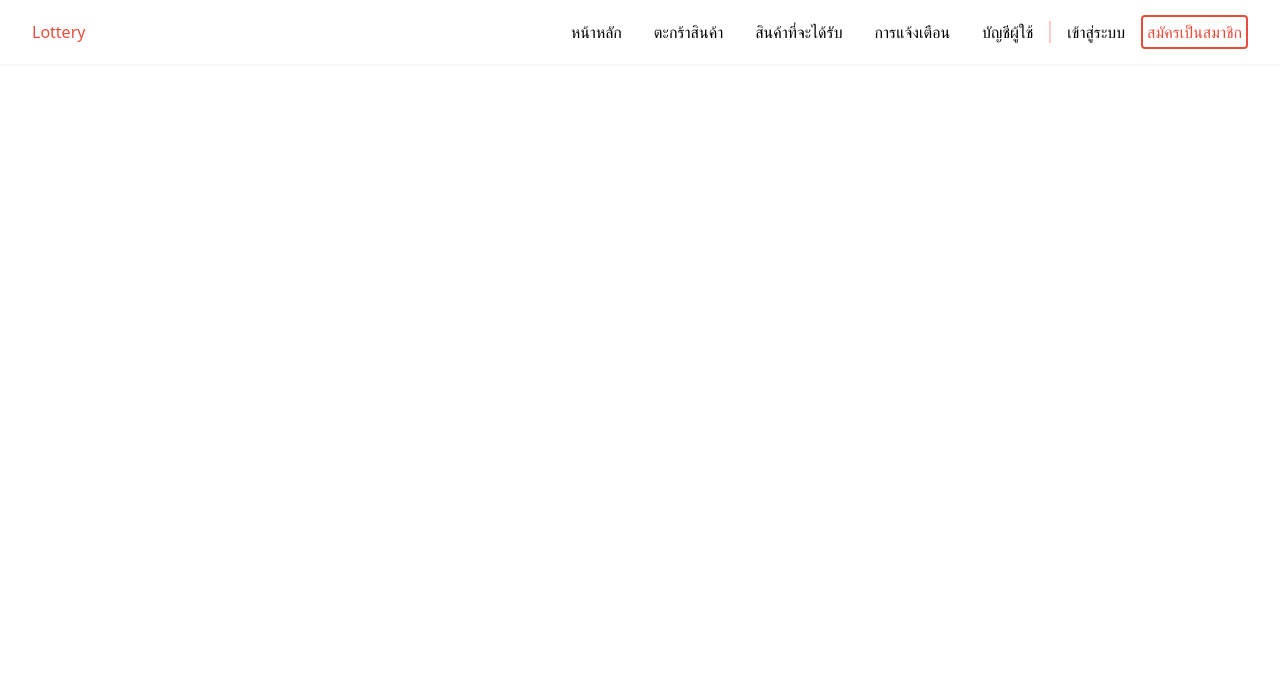
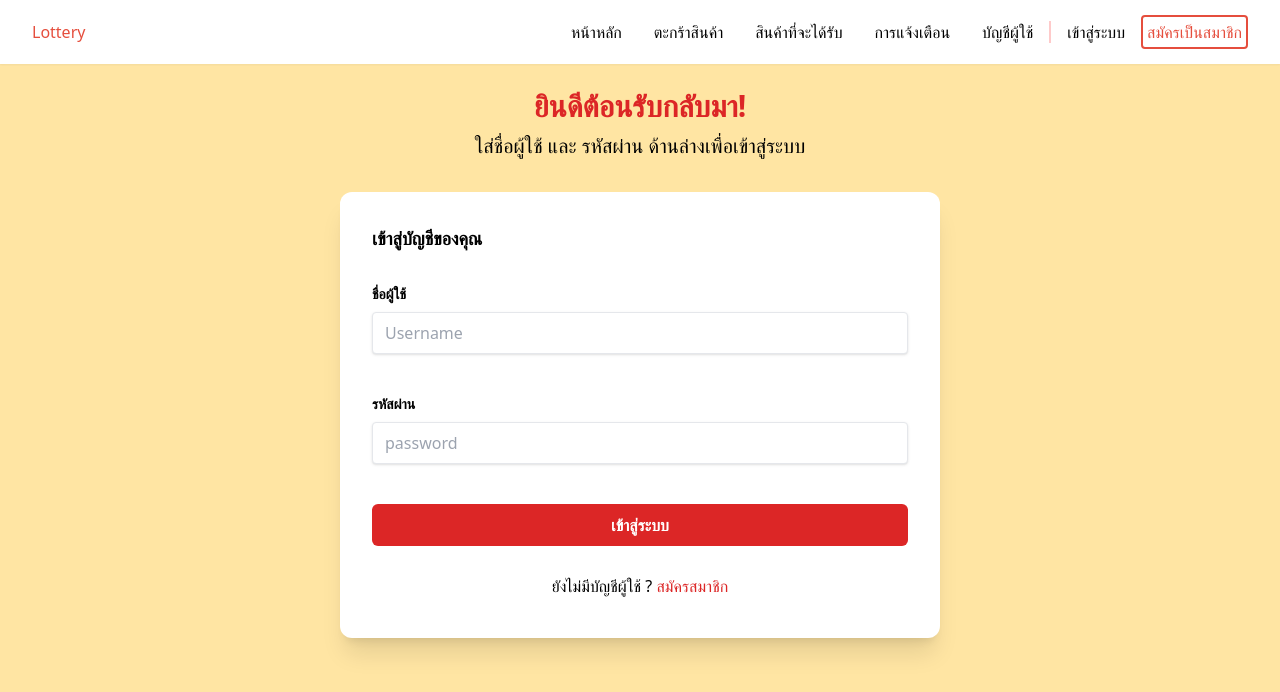
Before and after one commit to yanisa2002/Lottery-Project, a React (Create React App) app: page /login in a window 1280 px wide. Shown: the top 692 px of the page. Built offline with nearby package versions, Linux system fonts and the light colour scheme.

Commit message:
Log In page

```diff
--- a/src/App.js
+++ b/src/App.js
@@ -5,6 +5,7 @@ import Navbar from "./components/Navbar";
 import { Routes, Route } from "react-router-dom";
 // import Account from "./page/account";
 import Home from "./pages/home";
+import LogIn from "./pages/logIn";
 
 function App() {
   const [isOpen, setIsOpen] = useState(false);
@@ -29,6 +30,7 @@ function App() {
       <Dropdown isOpen={isOpen} toggle={toggle} />
       <Routes>
         <Route path="/" element={<Home />} />
+        <Route path="/login" element={<LogIn />} />
         {/* <Route path="/account" element={<Account />} /> */}
       </Routes>
     </>
--- /dev/null
+++ b/src/pages/logIn.js
@@ -0,0 +1,63 @@
+import React from "react";
+
+const LogIn = () => {
+  return (
+    <div className="h-screen flex justify-center  bg-[#FFE5A3] font-prompt">
+      <div>
+        <div className="mt-6 text-3xl font-bold text-center text-red-600">
+          ยินดีต้อนรับกลับมา!
+        </div>
+        <div className="mt-2 text-xl font-medium text-center">
+          ใส่ชื่อผู้ใช้ และ รหัสผ่าน ด้านล่างเพื่อเข้าสู่ระบบ
+        </div>
+        <div
+          className="flex flex-col p-8 m-8 bg-white  md:min-w-[600px]
+     sm:min-w-[400px] min-w-[300px]  rounded-xl shadow-xl "
+        >
+          <label className="block text-gray-darker text-lg font-bold mb-8">
+            เข้าสู่บัญชีของคุณ
+          </label>
+          <div className="mb-10">
+            <label
+              className="block text-gray-darker text-sm font-bold mb-2"
+              for="username"
+            >
+              ชื่อผู้ใช้
+            </label>
+            <input
+              class="shadow appearance-none border rounded w-full py-2 px-3 text-grey-darker"
+              id="username"
+              type="text"
+              placeholder="Username"
+            ></input>
+          </div>
+          <div className="mb-10">
+            <label
+              className="block text-gray-daker text-sm font-bold mb-2"
+              for="Password"
+            >
+              รหัสผ่าน
+            </label>
+            <input
+              class="shadow appearance-none border rounded w-full py-2 px-3 text-grey-darker"
+              id="password"
+              type="text"
+              placeholder="password"
+            ></input>
+          </div>
+          <div className="mb-7">
+            <button className="w-full inline-flex items-center justify-center px-4 py-2 bg-red-600 border border-transparent rounded-md font-semibold capitalize text-white hover:bg-red-700 active:bg-red-700 focus:outline-none focus:border-red-700 focus:ring focus:ring-red-200 disabled:opacity-25 transition">
+              เข้าสู่ระบบ
+            </button>
+          </div>
+          <div className="mb-2 text-center">
+            ยังไม่มีบัญชีผู้ใช้ ?{" "}
+            <span className="cursor-pointer text-red-600">สมัครสมาชิก</span>
+          </div>
+        </div>
+      </div>
+    </div>
+  );
+};
+
+export default LogIn;
```
Also changed, not shown: src/pages/signIn.js (deleted).
